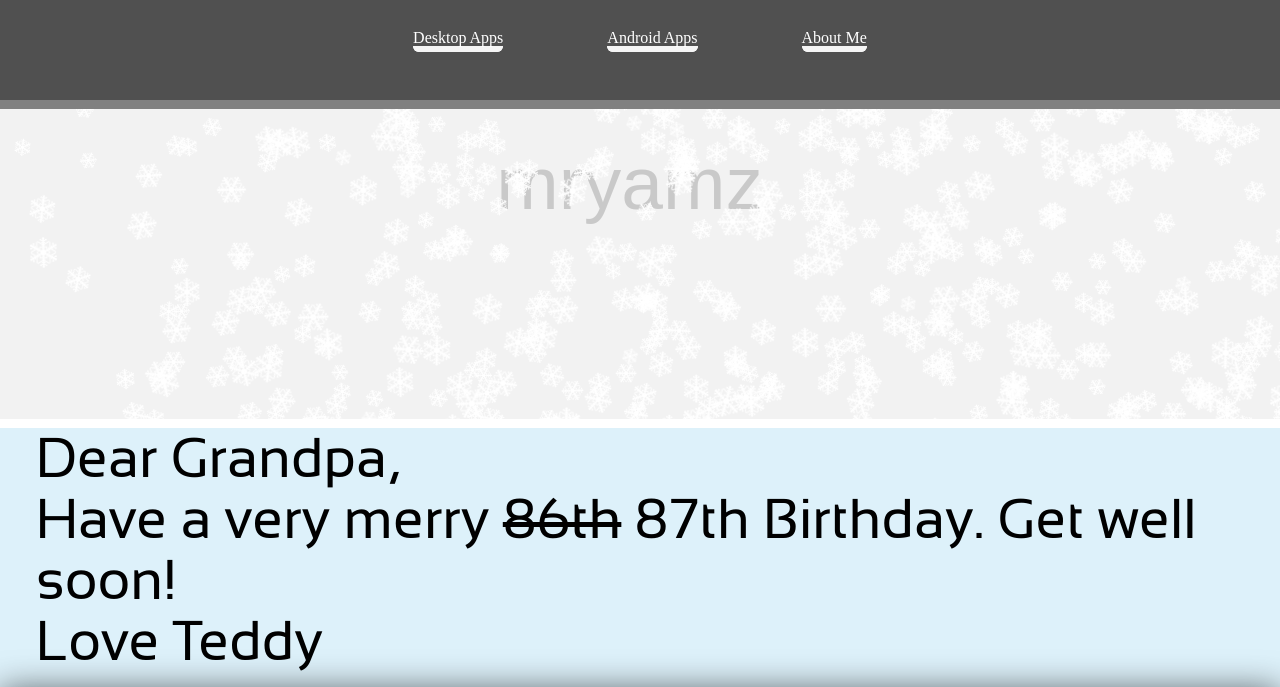
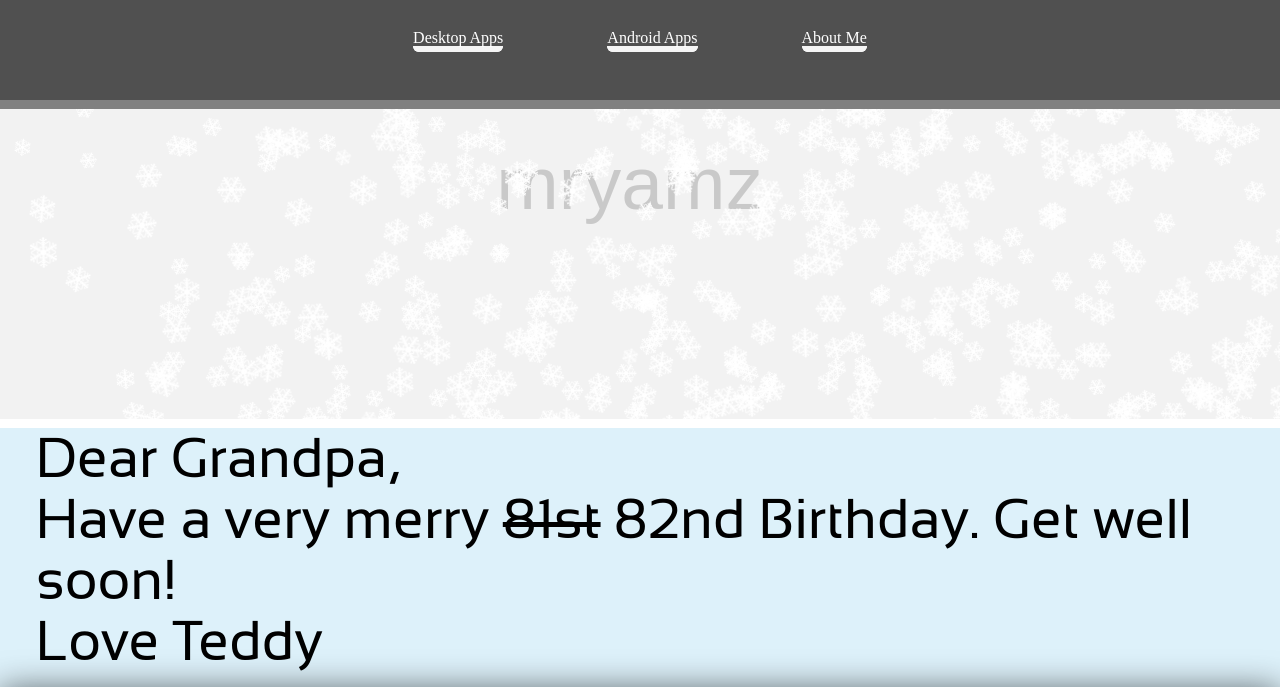
Before and after one commit to mryamz/mryamz.github.io, a plain HTML site: page index.html in a window 1280 px wide. Shown: the top 687 px of the page. Drawn offline with Linux system fonts and the light colour scheme; files whose address does not match are found by name.

Commit message:
fixed typo

```diff
--- a/index.html
+++ b/index.html
@@ -38,7 +38,7 @@
 		</center>
 
 		<div>
-			<p style="margin-left: 36px; font-size: 56px; ">Dear Grandpa,<br>Have a very merry <strike>86th</strike> 87th Birthday. Get well soon!<br>Love Teddy</p>
+			<p style="margin-left: 36px; font-size: 56px; ">Dear Grandpa,<br>Have a very merry <strike>81st</strike> 82nd Birthday. Get well soon!<br>Love Teddy</p>
 		</div>
 
 		<div id="state_display"><p>Browse Desktop Applications</p></div>
```
